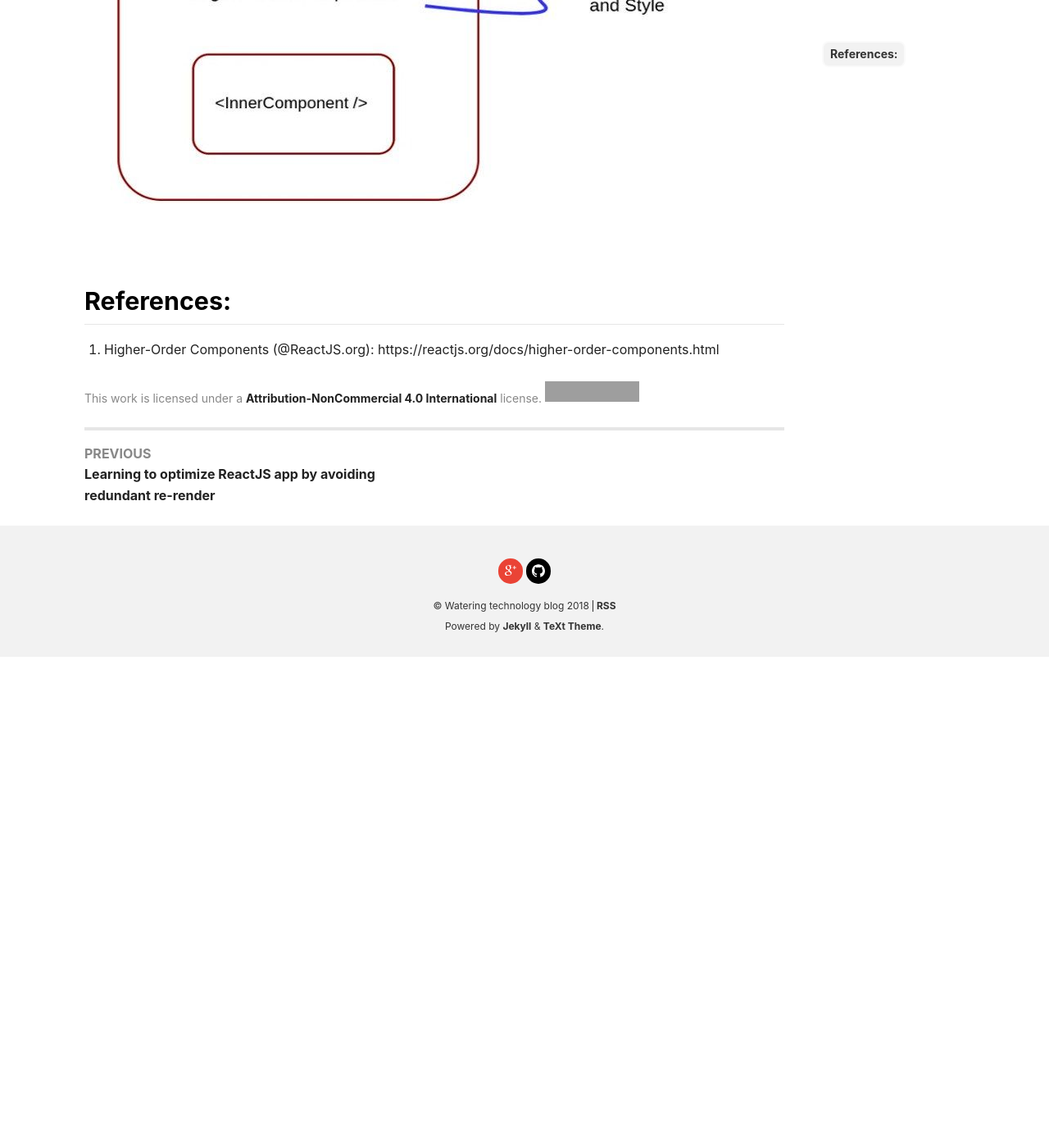
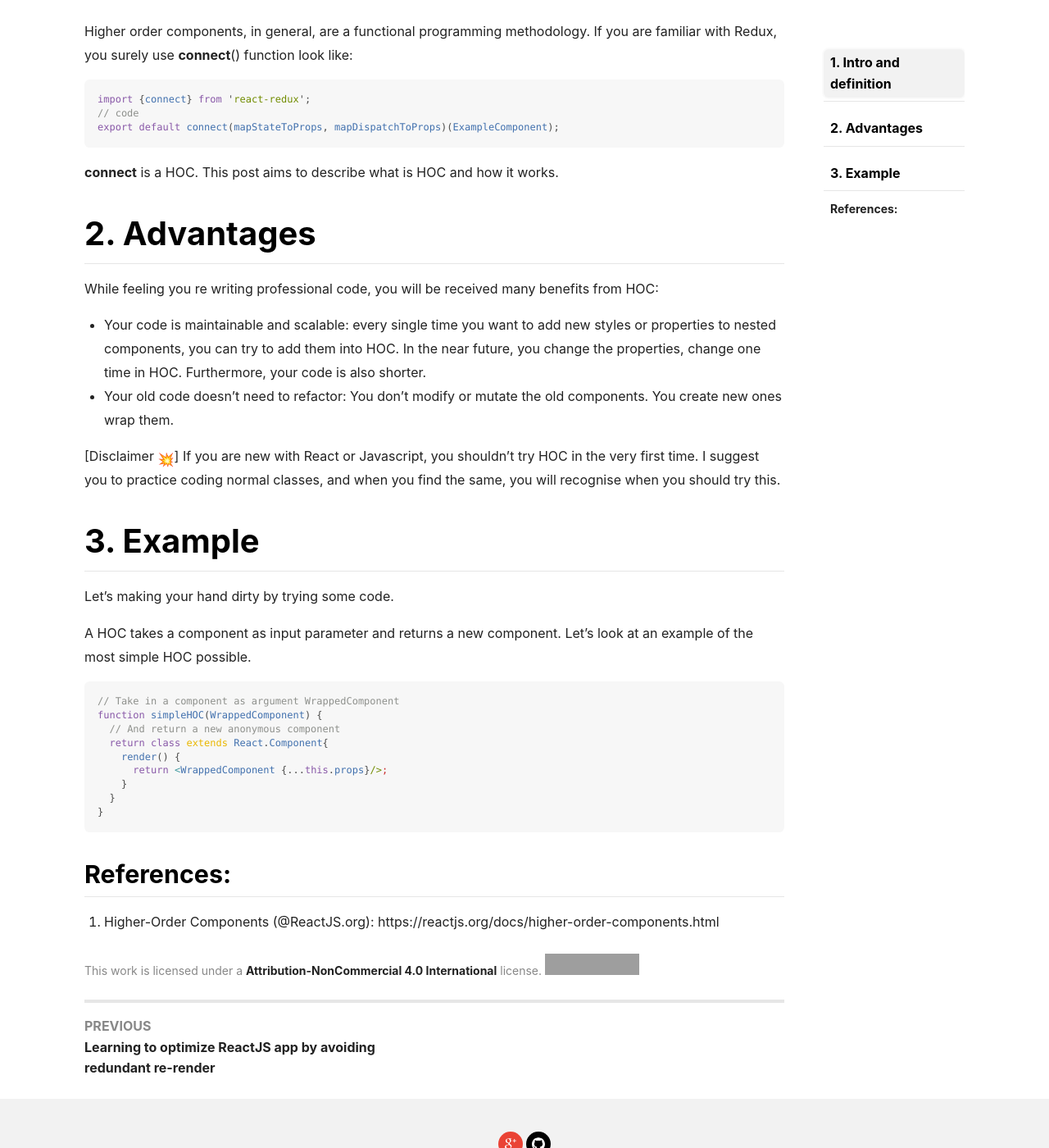
Before and after one commit to damminhtien/damminhtien.github.io, a Jekyll site: the page built from _posts/2020-01-07-HOC.md, in a window 1280 px wide and 1400 px high, scrolled down 1854 px. Shown: the whole window at 82% size. Built offline with Jekyll 4.4.1, drawn with Linux system fonts in a browser that asks for light colours; nearby versions of some CDN libraries; emoji names are drawn with the system emoji font; before the commit the page ends 2655 px from its top, so only the background shows below that; some of the changed text lies outside the part shown; grey boxes are pictures that could not be loaded.

Commit message:
Update 2020-01-07-HOC.md

````diff
--- a/_posts/2020-01-07-HOC.md
+++ b/_posts/2020-01-07-HOC.md
@@ -16,9 +16,15 @@ article_header:
 
 @**LastUpdate**: 07/01/2020
 
+# 1. Intro and definition
+
 In office website of ReactJS introduce a pattern called High Order Component (HOC for short). A higher-order component (HOC) is an advanced technique in React for reusing component logic. HOCs are not part of the React API, per se. They are a pattern that emerges from React’s compositional nature.
 
-**Concretely, a higher-order component is a function that takes a component and returns a new component with additional functions.**
+**Concretely, a higher-order component is a function that takes a component and returns a new component with additional functions.** Then, you suddenly realise the concept of HOC is quite same as [Decorator](https://refactoring.guru/design-patterns/decorator) design pattern.
+
+<p align='center'>
+<img src='/assets/images/hoc.jpg' width='400px' alt='HOC' align='center'>
+</p>
 
 Higher order components, in general, are a functional programming methodology. If you are familiar with Redux, you surely use **connect**() function look like:
 ```javascript
@@ -27,7 +33,33 @@ import {connect} from 'react-redux';
 export default connect(mapStateToProps, mapDispatchToProps)(ExampleComponent);
 ```
 **connect** is a HOC. This post aims to describe what is HOC and how it works.
-![HOC](/assets/images/hoc.jpg)
+
+# 2. Advantages
+
+While feeling you re writing professional code, you will be received many benefits from HOC:
+* Your code is maintainable and scalable: every single time you want to add new styles or properties to nested components, you can try to add them into HOC. In the near future, you change the properties, change one time in HOC. Furthermore, your code is also shorter.
+* Your old code doesn't need to refactor: You don’t modify or mutate the old components. You create new ones wrap them.
+
+[Disclaimer :boom:] If you are new with React or Javascript, you shouldn't try HOC in the very first time. I suggest you to practice coding normal classes, and when you find the same, you will recognise when you should try this.
+
+# 3. Example
+
+Let's making your hand dirty by trying some code.
+
+A HOC takes a component as input parameter and returns a new component. Let’s look at an example of the most simple HOC possible.
+
+```javascript
+// Take in a component as argument WrappedComponent
+function simpleHOC(WrappedComponent) {
+  // And return a new anonymous component
+  return class extends React.Component{
+    render() {
+      return <WrappedComponent {...this.props}/>;
+    }
+  }
+}
+```
+
 
 ## References:
 
````
